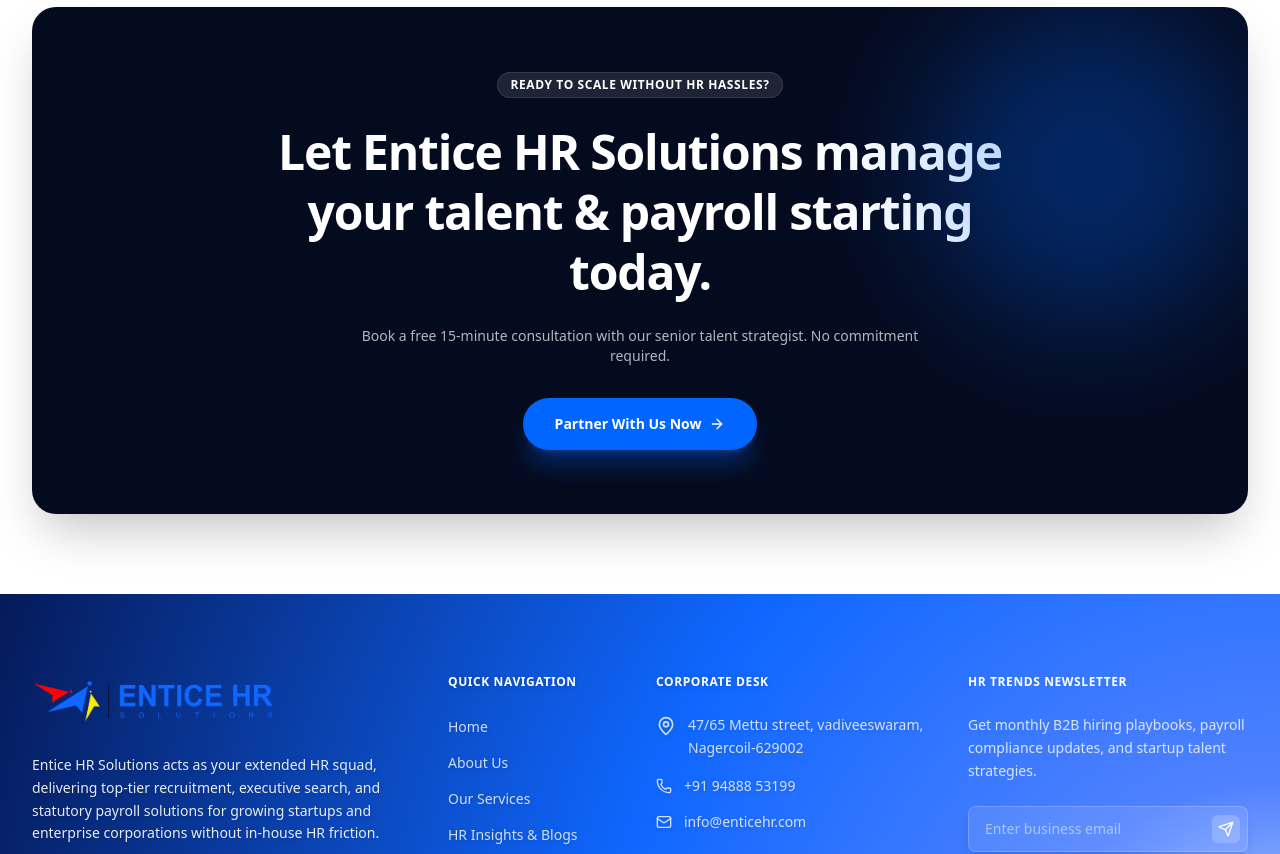
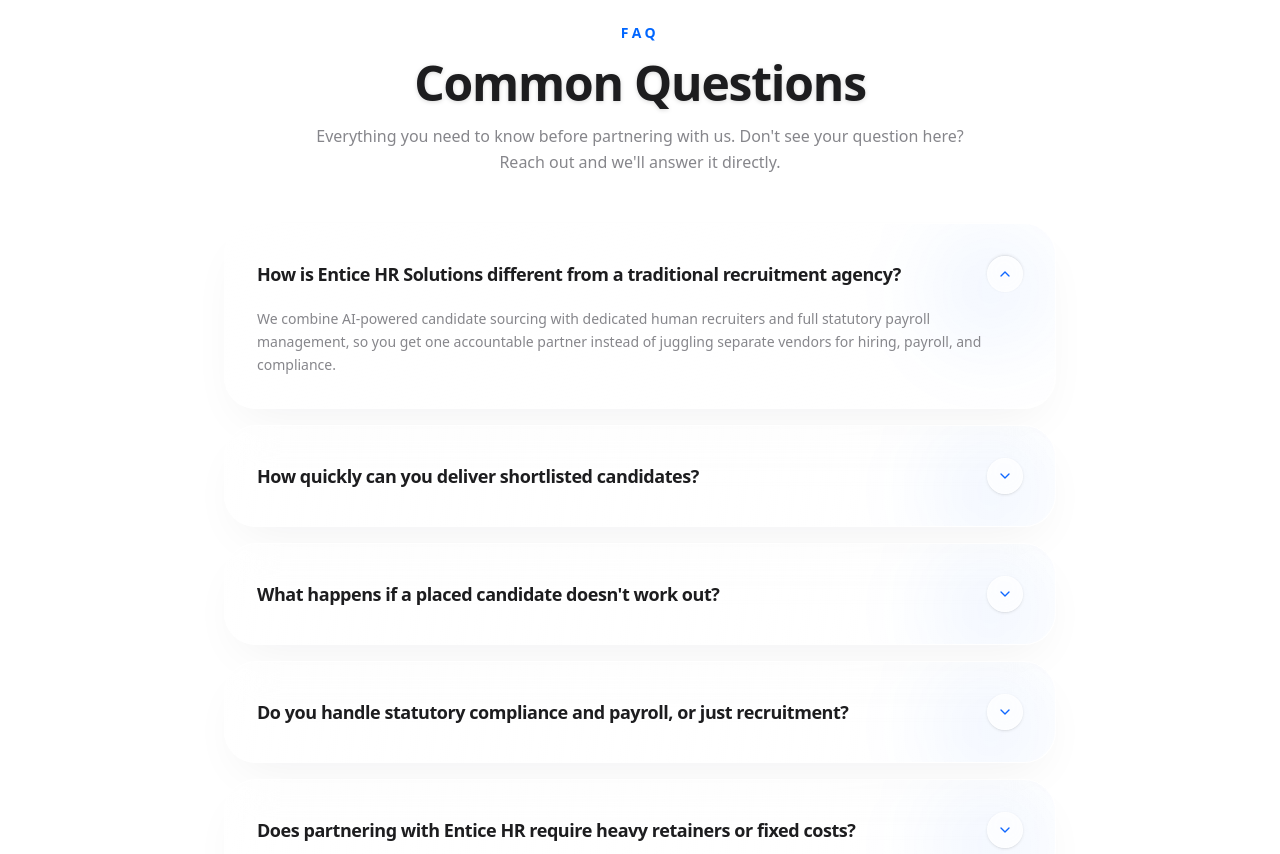
Before and after one commit to Adarshvasuu/Entice, a React (Vite) app: page / in a window 1280 px wide. Shown: the part 6120-6974 px from the top of the page. Built offline with nearby package versions, Linux system fonts and the light colour scheme.

Commit message:
Update HomePage.tsx

```diff
--- a/src/pages/HomePage.tsx
+++ b/src/pages/HomePage.tsx
@@ -2,7 +2,7 @@ import React, { useState, useRef, useEffect } from 'react';
 import { motion, useScroll, useTransform, useSpring, useMotionValue } from 'motion/react';
 import {
   ArrowRight, ArrowUpRight, Users, Crown, Receipt, ShieldCheck, GraduationCap,
-  Sparkles, ChevronRight, TrendingUp, Shield
+  Sparkles, ChevronRight, ChevronDown, TrendingUp, Shield
 } from 'lucide-react';
 import { TESTIMONIALS } from '../data/content';
 import { ROICalculator } from '../components/ROICalculator';
@@ -365,7 +365,98 @@ const CinematicFeatureCard = ({ title, desc, icon }: { title: string, desc: stri
   );
 };
 
-// New Isolated Mobile "Why Entice" Feature Card
+// FAQ Card — identical glass + tilt/glare recipe as CinematicFeatureCard above
+// (same 35deg tilt range, same glare gradient, same translateZ content lift),
+// adapted into an accordion so the answer expands/collapses on click.
+const FAQCard = ({
+  question,
+  answer,
+  isOpen,
+  onToggle,
+}: {
+  question: string;
+  answer: string;
+  isOpen: boolean;
+  onToggle: () => void;
+}) => {
+  const ref = useRef<HTMLDivElement>(null);
+  const rotateXRaw = useMotionValue(0);
+  const rotateYRaw = useMotionValue(0);
+  const glareX = useMotionValue(50);
+  const glareY = useMotionValue(50);
+  const glareOpacity = useMotionValue(0);
+
+  const rotateX = useSpring(rotateXRaw, { stiffness: 150, damping: 20 });
+  const rotateY = useSpring(rotateYRaw, { stiffness: 150, damping: 20 });
+
+  const glareBackground = useTransform([glareX, glareY], ([gx, gy]: number[]) =>
+    `radial-gradient(circle 300px at ${gx}% ${gy}%, rgba(255,255,255,0.9), transparent 60%)`
+  );
+
+  const handleMove = (e: React.MouseEvent<HTMLDivElement>) => {
+    const rect = ref.current?.getBoundingClientRect();
+    if (!rect) return;
+    const px = (e.clientX - rect.left) / rect.width;
+    const py = (e.clientY - rect.top) / rect.height;
+
+    rotateXRaw.set((0.5 - py) * 35);
+    rotateYRaw.set((px - 0.5) * 35);
+    glareX.set(px * 100);
+    glareY.set(py * 100);
+    glareOpacity.set(1);
+  };
+
+  const handleLeave = () => {
+    rotateXRaw.set(0);
+    rotateYRaw.set(0);
+    glareOpacity.set(0);
+  };
+
+  return (
+    <motion.div
+      ref={ref}
+      onMouseMove={handleMove}
+      onMouseLeave={handleLeave}
+      onClick={onToggle}
+      whileHover={{ scale: 1.015, zIndex: 50 }}
+      transition={{ type: 'spring', stiffness: 400, damping: 25 }}
+      style={{ rotateX, rotateY, transformStyle: 'preserve-3d', transformPerspective: 1000 }}
+      className="relative w-full rounded-[2rem] bg-gradient-to-br from-white/50 to-white/10 backdrop-blur-xl border border-white/70 shadow-[0_20px_50px_-15px_rgba(0,10,40,0.06)] overflow-hidden cursor-pointer"
+    >
+      <motion.div
+        className="absolute inset-0 pointer-events-none z-30 mix-blend-overlay rounded-[2rem]"
+        style={{ opacity: glareOpacity, background: glareBackground }}
+      />
+      <div className="absolute top-0 right-0 w-32 h-32 bg-[#0066FF]/5 rounded-full blur-2xl pointer-events-none" />
+
+      <div className="relative z-10 p-6 sm:p-8" style={{ transform: 'translateZ(30px)' }}>
+        <div className="flex items-center justify-between gap-4">
+          <h4 className="text-base sm:text-lg font-black text-[#1D1D1F] tracking-tight leading-snug">
+            {question}
+          </h4>
+          <motion.div
+            animate={{ rotate: isOpen ? 180 : 0 }}
+            transition={{ type: 'spring', stiffness: 300, damping: 22 }}
+            className="w-9 h-9 shrink-0 bg-white/80 backdrop-blur-md rounded-full flex items-center justify-center shadow-sm border border-white/60"
+          >
+            <ChevronDown className="w-4 h-4 text-[#0F67FF]" />
+          </motion.div>
+        </div>
+
+        <motion.div
+          initial={false}
+          animate={{ height: isOpen ? 'auto' : 0, opacity: isOpen ? 1 : 0 }}
+          transition={{ duration: 0.35, ease: [0.16, 1, 0.3, 1] }}
+          className="overflow-hidden"
+        >
+          <p className="text-sm text-[#86868B] leading-relaxed font-medium pt-4">
+            {answer}
+          </p>
+        </motion.div>
+      </div>
+    </motion.div>
+  );
+};
 const MobileCinematicFeatureCard = ({ title, desc, icon }: { title: string, desc: string, icon: React.ReactNode }) => {
   const ref = useRef<HTMLDivElement>(null);
   const rotateXRaw = useMotionValue(0);
@@ -441,6 +532,38 @@ export const HomePage: React.FC<HomePageProps> = ({ onNavigate, onOpenConsultati
 
   const [mousePos, setMousePos] = useState({ normX: 0, normY: 0, rawX: -1000, rawY: -1000 });
   const [isHovering, setIsHovering] = useState(false);
+  const [openFaqIndex, setOpenFaqIndex] = useState<number | null>(0);
+
+  const FAQS = [
+    {
+      question: 'How is Entice HR Solutions different from a traditional recruitment agency?',
+      answer: 'We combine AI-powered candidate sourcing with dedicated human recruiters and full statutory payroll management, so you get one accountable partner instead of juggling separate vendors for hiring, payroll, and compliance.',
+    },
+    {
+      question: 'How quickly can you deliver shortlisted candidates?',
+      answer: 'Most roles receive a calibrated shortlist of 3–5 pre-vetted candidates within 48 hours, backed by a 20M+ candidate database and AI-driven matching that screens for technical fit and culture alignment.',
+    },
+    {
+      question: "What happens if a placed candidate doesn't work out?",
+      answer: "Every hire is covered by our 90-day free replacement guarantee, so you're never stuck absorbing the cost or lost time of a bad fit.",
+    },
+    {
+      question: 'Do you handle statutory compliance and payroll, or just recruitment?',
+      answer: 'Both. We manage end-to-end payroll processing, PF, ESI, professional tax, and POSH compliance alongside recruitment, so your HR operations stay audit-proof without needing an in-house team.',
+    },
+    {
+      question: 'Does partnering with Entice HR require heavy retainers or fixed costs?',
+      answer: 'Not at all. We operate on a model of zero fixed payroll overhead. You only pay for actual hires made, or you can opt for straightforward, scalable monthly tiers for our ongoing payroll and compliance management. This keeps your operational capital highly agile.',
+    },
+    {
+      question: 'How do I get started?',
+      answer: "Book a free 15-minute strategy call with our team. We'll map your hiring or payroll needs and propose a plan with no upfront commitment required.",
+    },
+    {
+      question:'Can you fully replace the need for an in-house HR department?',
+      answer:'Absolutely. Our Virtual HR services and Complete Outsourcing Squads act as a direct extension of your company. We provide everything from dedicated Virtual HR Managers to Virtual CHRO support, seamlessly handling onboarding, retention tracking, and payroll so your leadership can focus purely on scaling the business.',
+    }
+  ];
 
   useEffect(() => {
     const handleResize = () => {};
@@ -955,6 +1078,33 @@ export const HomePage: React.FC<HomePageProps> = ({ onNavigate, onOpenConsultati
           </div>
         </section>
 
+        {/* FREQUENTLY ASKED QUESTIONS */}
+        <section className="relative py-16 md:py-24 px-4 sm:px-8 max-w-4xl mx-auto z-10">
+          <div className="text-center max-w-2xl mx-auto mb-12 flex flex-col gap-4">
+            <span className="text-xs sm:text-sm font-bold uppercase tracking-[0.25em] text-[#0066FF]">
+              FAQ
+            </span>
+            <h2 className="text-4xl sm:text-5xl font-black text-[#1D1D1F] tracking-tight drop-shadow-sm">
+              Common Questions
+            </h2>
+            <p className="text-sm sm:text-base text-[#86868B] leading-relaxed">
+              Everything you need to know before partnering with us. Don't see your question here? Reach out and we'll answer it directly.
+            </p>
+          </div>
+
+          <div className="flex flex-col gap-4">
+            {FAQS.map((faq, idx) => (
+              <FAQCard
+                key={idx}
+                question={faq.question}
+                answer={faq.answer}
+                isOpen={openFaqIndex === idx}
+                onToggle={() => setOpenFaqIndex(openFaqIndex === idx ? null : idx)}
+              />
+            ))}
+          </div>
+        </section>
+
         {/* BOTTOM CONVERSION BANNER */}
         <section className="relative py-16 md:py-20 px-4 sm:px-8 max-w-7xl mx-auto text-center z-10">
           <div className="p-10 md:p-16 rounded-3xl bg-[#050B1F] text-white space-y-6 shadow-2xl relative overflow-hidden">
```
